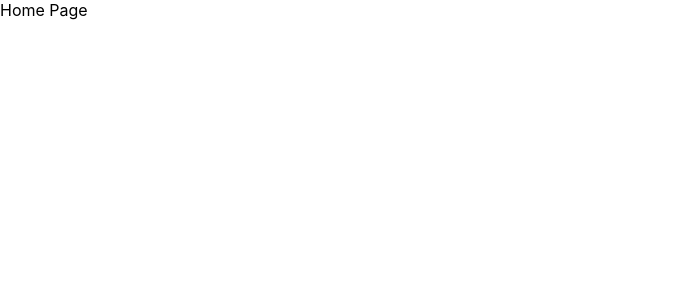
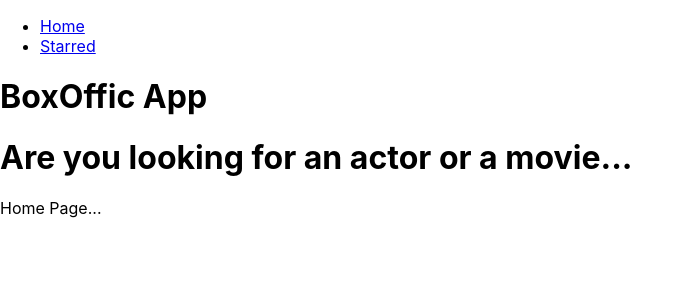
Before and after one commit to ParteekSandhu25/box-office-app, a React (Create React App) app in the folder Documents/Web Development/React_/BoxOffice App/box-office/: page / in a window 1280 px wide. Shown: the top 300 px of the page, without its empty margins (0-693 px from the left). Built offline with nearby package versions, Linux system fonts and the light colour scheme.

Commit message:
added navigation for home and starred page

```diff
--- a/Documents/Web Development/React_/BoxOffice App/box-office/src/App.jsx
+++ b/Documents/Web Development/React_/BoxOffice App/box-office/src/App.jsx
@@ -1,13 +1,16 @@
 import { BrowserRouter, Route, Routes } from "react-router-dom";
 import Home from "./Pages/Home";
 import Starred from "./Pages/Starred";
+import MainLayout from "./Components/MainLayout";
 
 function App() {
   return (
     <BrowserRouter>
       <Routes>
-        <Route path="/" element={<Home />} />
-        <Route path="/starred" element={<Starred />} />
+        <Route element={<MainLayout />}>
+          <Route path="/" element={<Home />} />
+          <Route path="/starred" element={<Starred />} />
+        </Route>
 
         {/* <Route path="/" element={<App />}>
           <Route index element={<Home />} />
--- /dev/null
+++ b/Documents/Web Development/React_/BoxOffice App/box-office/src/Components/AppTitle.jsx
@@ -0,0 +1,13 @@
+export default function AppTitle(props) {
+  const {
+    title = "BoxOffic App",
+    subTitle = "Are you looking for an actor or a movie...",
+  } = props;
+
+  return (
+    <div>
+      <h1>{title}</h1>
+      <h1>{subTitle}</h1>
+    </div>
+  );
+}
--- /dev/null
+++ b/Documents/Web Development/React_/BoxOffice App/box-office/src/Components/MainLayout.jsx
@@ -0,0 +1,15 @@
+import { Outlet } from "react-router-dom";
+import Navs from "./Navs";
+import AppTitle from "./AppTitle";
+
+const MainLayout = () => {
+  return (
+    <div>
+      <Navs />
+      <AppTitle />
+      <Outlet />
+    </div>
+  );
+};
+
+export default MainLayout;
--- /dev/null
+++ b/Documents/Web Development/React_/BoxOffice App/box-office/src/Components/Navs.jsx
@@ -0,0 +1,29 @@
+import React from "react";
+import { Link } from "react-router-dom";
+
+const LINKS = [
+  {
+    text: "Home",
+    to: "/",
+  },
+  {
+    text: "Starred",
+    to: "/Starred",
+  },
+];
+
+function Navs() {
+  return (
+    <div>
+      <ul>
+        {LINKS.map((item) => (
+          <li key={item.text}>
+            <Link to={item.to}>{item.text}</Link>
+          </li>
+        ))}
+      </ul>
+    </div>
+  );
+}
+
+export default Navs;
--- a/Documents/Web Development/React_/BoxOffice App/box-office/src/Pages/Home.jsx
+++ b/Documents/Web Development/React_/BoxOffice App/box-office/src/Pages/Home.jsx
@@ -1,7 +1,8 @@
 import React from "react";
+import { Link } from "react-router-dom";
 
 function Home() {
-  return <div>Home Page</div>;
+  return <div>Home Page...</div>;
 }
 
 export default Home;
--- a/Documents/Web Development/React_/BoxOffice App/box-office/src/Pages/Starred.jsx
+++ b/Documents/Web Development/React_/BoxOffice App/box-office/src/Pages/Starred.jsx
@@ -1,7 +1,7 @@
 import React from "react";
 
 function Starred() {
-  return <div>Starred</div>;
+  return <div>Starred...</div>;
 }
 
 export default Starred;
```
